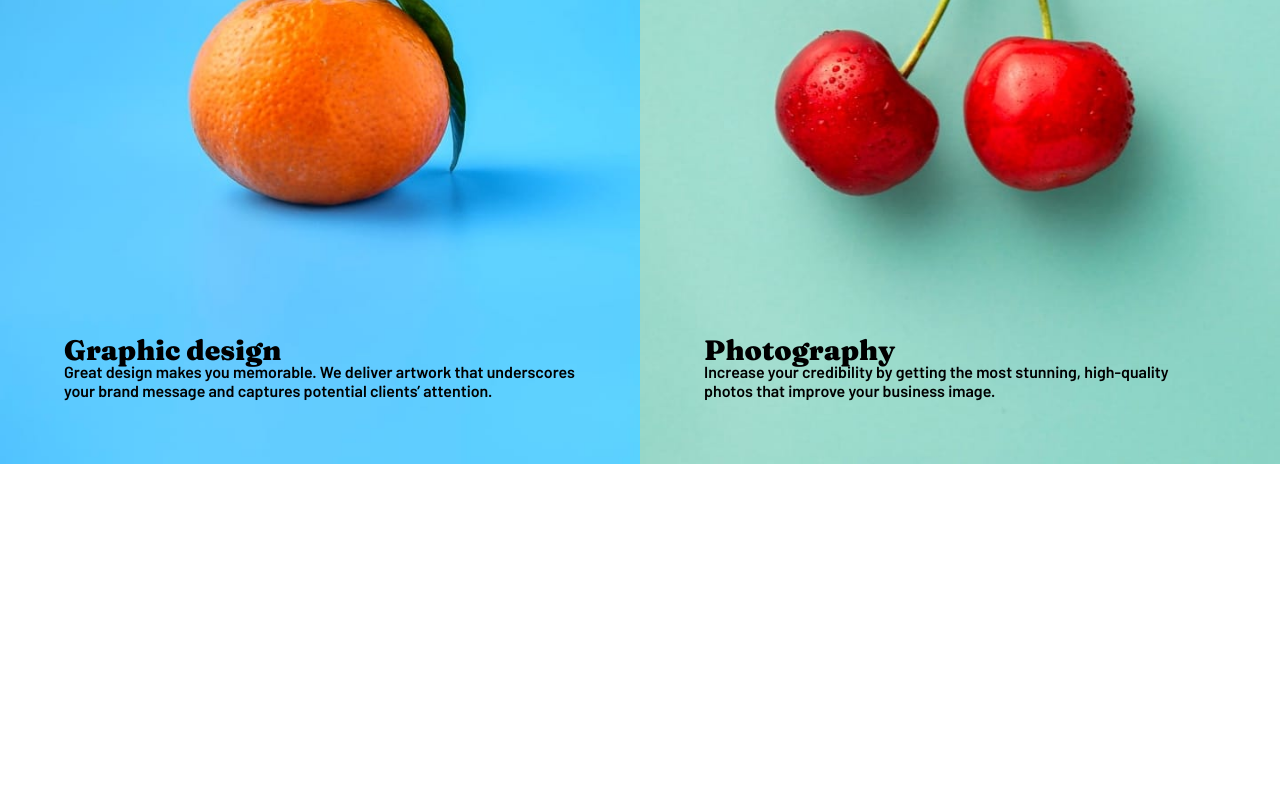
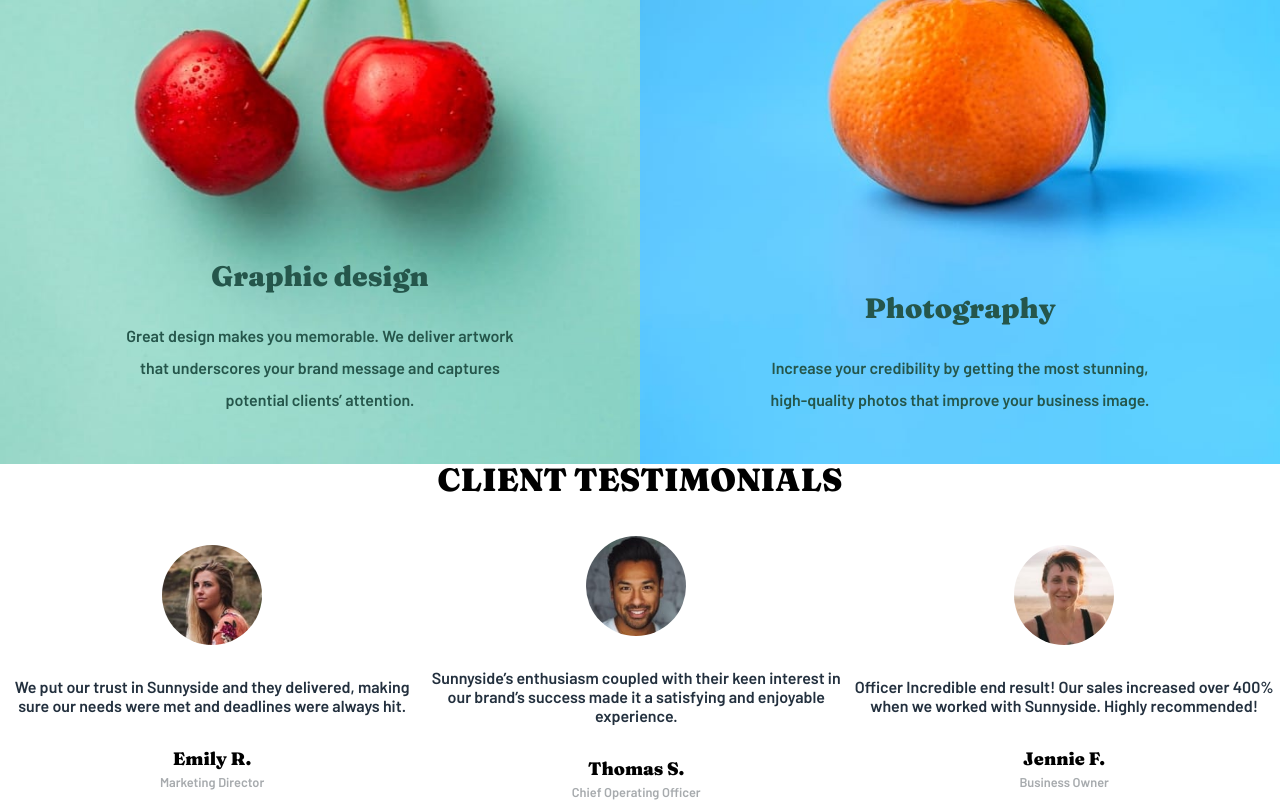
Before and after one commit to YerikAH/sunny-agency-frontend-mentor, a React (Vite) app: page / in a window 1280 px wide. Shown: the part 1938-2738 px from the top of the page. Before the commit the page ends 2405 px from the top, so only its background shows below. Built offline with nearby package versions, Linux system fonts and the light colour scheme.

Commit message:
start dev testimonials

```diff
--- /dev/null
+++ b/src/components/CardTestimonial.tsx
@@ -0,0 +1,28 @@
+import React from "react";
+import { PropsCard } from "../interface/interface";
+import {
+  CardDiv,
+  CardInfo,
+  CardJob,
+  CardName,
+  CardPhoto,
+  CardText,
+} from "../styles/seccion_four_style";
+
+export default function CardTestimonial({
+  image,
+  name,
+  testimonial,
+  job,
+}: PropsCard) {
+  return (
+    <CardDiv>
+      <CardPhoto src={image} />
+      <CardText>{testimonial}</CardText>
+      <CardInfo>
+        <CardName>{name}</CardName>
+        <CardJob>{job}</CardJob>
+      </CardInfo>
+    </CardDiv>
+  );
+}
--- /dev/null
+++ b/src/components/GridBackgroundComponent.tsx
@@ -0,0 +1,31 @@
+import React from "react";
+/* styles */
+import {
+  BackgroundImage,
+  BackgroundText,
+  GridBackground,
+  TextDescription,
+  TextTitle,
+} from "../styles/seccion_three_style";
+/* hook */
+import useWidth from "../hook/useWidth";
+/* props */
+import { PropsBg } from "../interface/interface";
+
+export default function GridBackgroundComponent({
+  imageDesktop,
+  imageMobile,
+  title,
+  description,
+}: PropsBg) {
+  const { windowWidth, renderImages } = useWidth();
+  return (
+    <GridBackground>
+      <BackgroundImage src={renderImages ? imageDesktop : imageMobile} />
+      <BackgroundText>
+        <TextTitle>{title}</TextTitle>
+        <TextDescription>{description}</TextDescription>
+      </BackgroundText>
+    </GridBackground>
+  );
+}
--- a/src/components/Main.tsx
+++ b/src/components/Main.tsx
@@ -1,5 +1,6 @@
 import React from "react";
 import { MainStyle } from "../styles/main_style";
+import SectionFour from "./SectionFour";
 import SectionOne from "./SectionOne";
 import SectionThree from "./SectionThree";
 import SectionTwo from "./SectionTwo";
@@ -10,6 +11,7 @@ export default function Main() {
       <SectionOne />
       <SectionTwo />
       <SectionThree />
+      <SectionFour />
     </MainStyle>
   );
 }
--- /dev/null
+++ b/src/components/SectionFour.tsx
@@ -0,0 +1,55 @@
+import React from "react";
+
+/* styles */
+import {
+  DivGrid,
+  SectionStyle,
+  TitleSection,
+} from "../styles/seccion_four_style";
+
+/* images */
+
+import emily from "../images/image-emily.jpg";
+import jennie from "../images/image-jennie.jpg";
+import thomas from "../images/image-thomas.jpg";
+import CardTestimonial from "./CardTestimonial";
+import {
+  JOB_ONE,
+  JOB_THREE,
+  JOB_TWO,
+  NAME_ONE,
+  NAME_THREE,
+  NAME_TWO,
+  TESTIMONIAL_ONE,
+  TESTIMONIAL_THREE,
+  TESTIMONIAL_TWO,
+} from "../constant/constant";
+
+/* components */
+export default function SectionFour() {
+  return (
+    <SectionStyle>
+      <TitleSection>client testimonials</TitleSection>
+      <DivGrid>
+        <CardTestimonial
+          image={emily}
+          job={JOB_ONE}
+          name={NAME_ONE}
+          testimonial={TESTIMONIAL_ONE}
+        />
+        <CardTestimonial
+          image={thomas}
+          job={JOB_TWO}
+          name={NAME_TWO}
+          testimonial={TESTIMONIAL_TWO}
+        />
+        <CardTestimonial
+          image={jennie}
+          job={JOB_THREE}
+          name={NAME_THREE}
+          testimonial={TESTIMONIAL_THREE}
+        />
+      </DivGrid>
+    </SectionStyle>
+  );
+}
--- a/src/components/SectionThree.tsx
+++ b/src/components/SectionThree.tsx
@@ -13,38 +13,26 @@ import {
   SR_TITLE_TWO,
 } from "../constant/constant";
 /* styles */
-import {
-  BackgroundImage,
-  BackgroundText,
-  DivGrid,
-  GridBackground,
-  SectionStyle,
-  TextDescription,
-  TextTitle,
-} from "../styles/seccion_three_style";
-import useWidth from "../hook/useWidth";
+import { DivGrid, SectionStyle } from "../styles/seccion_three_style";
+/* component */
+import GridBackgroundComponent from "./GridBackgroundComponent";
 
 export default function SectionThree() {
-  const { windowWidth, renderImages } = useWidth();
   return (
     <SectionStyle>
       <DivGrid>
-        <GridBackground>
-          <BackgroundImage
-            src={renderImages ? tangerineDesktop : tangerineMobile}
-          />
-          <BackgroundText>
-            <TextTitle>{SR_TITLE_ONE}</TextTitle>
-            <TextDescription>{SR_TEXT_ONE}</TextDescription>
-          </BackgroundText>
-        </GridBackground>
-        <GridBackground>
-          <BackgroundImage src={renderImages ? cherryDesktop : cherryMobile} />
-          <BackgroundText>
-            <TextTitle>{SR_TITLE_TWO}</TextTitle>
-            <TextDescription>{SR_TEXT_TWO}</TextDescription>
-          </BackgroundText>
-        </GridBackground>
+        <GridBackgroundComponent
+          imageDesktop={cherryDesktop}
+          imageMobile={cherryMobile}
+          title={SR_TITLE_ONE}
+          description={SR_TEXT_ONE}
+        />
+        <GridBackgroundComponent
+          imageDesktop={tangerineDesktop}
+          imageMobile={tangerineMobile}
+          title={SR_TITLE_TWO}
+          description={SR_TEXT_TWO}
+        />
       </DivGrid>
     </SectionStyle>
   );
--- a/src/constant/constant.ts
+++ b/src/constant/constant.ts
@@ -14,3 +14,19 @@ export const SR_TEXT_ONE =
 export const SR_TITLE_TWO = "Photography";
 export const SR_TEXT_TWO =
   "Increase your credibility by getting the most stunning, high-quality photos that improve your business image. ";
+// Text section four
+
+export const NAME_ONE = "Emily R.";
+export const NAME_TWO = "Thomas S.";
+export const NAME_THREE = "Jennie F.";
+
+export const TESTIMONIAL_ONE =
+  "We put our trust in Sunnyside and they delivered, making sure our needs were met and deadlines were always hit.";
+export const TESTIMONIAL_TWO =
+  "Sunnyside’s enthusiasm coupled with their keen interest in our brand’s success made it a satisfying and enjoyable experience.";
+export const TESTIMONIAL_THREE =
+  "Officer Incredible end result! Our sales increased over 400% when we worked with Sunnyside. Highly recommended!";
+
+export const JOB_ONE = "Marketing Director";
+export const JOB_TWO = "Chief Operating Officer";
+export const JOB_THREE = "Business Owner";
--- a/src/hook/useWidth.ts
+++ b/src/hook/useWidth.ts
@@ -14,7 +14,7 @@ function useWidth() {
   }, []);
 
   useEffect(() => {
-    windowWidth > 720 ? setRenderImages(true) : setRenderImages(false);
+    windowWidth > 1000 ? setRenderImages(true) : setRenderImages(false);
   }, [windowWidth]);
 
   return { windowWidth, renderImages };
--- /dev/null
+++ b/src/styles/seccion_four_style.ts
@@ -0,0 +1,53 @@
+import styled from "styled-components";
+
+export const SectionStyle = styled.section`
+  display: flex;
+  justify-content: center;
+  align-items: center;
+  width: 100%;
+  flex-direction: column;
+`;
+export const TitleSection = styled.h2`
+  font: normal normal 900 2rem/2rem var(--font-fraunces);
+  text-transform: uppercase;
+`;
+export const DivGrid = styled.div`
+  margin-top: 2.5rem;
+  display: grid;
+  max-width: 1440px;
+  width: 100%;
+  justify-content: space-between;
+  @media (min-width: 720px) {
+    grid-template-columns: auto auto auto;
+  }
+`;
+
+export const CardDiv = styled.div`
+  display: flex;
+  justify-content: center;
+  align-items: center;
+  flex-direction: column;
+  gap: 2rem;
+`;
+export const CardPhoto = styled.img`
+  width: 6.25rem;
+  height: 6.25rem;
+  object-fit: cover;
+  border-radius: 115rem;
+`;
+export const CardText = styled.p`
+  text-align: center;
+  color: var(--very-dark-desaturated-blue);
+`;
+
+export const CardInfo = styled.div``;
+export const CardName = styled.h4`
+  font: normal normal 900 1.125rem/1.5rem var(--font-fraunces);
+  text-align: center;
+`;
+export const CardJob = styled.span`
+  font-size: 0.8rem;
+  color: var(--grayish-blue);
+  text-align: center;
+  margin-top: 1rem;
+`;
--- a/src/styles/seccion_three_style.ts
+++ b/src/styles/seccion_three_style.ts
@@ -30,9 +30,27 @@ export const BackgroundImage = styled.img`
 export const BackgroundText = styled.div`
   position: absolute;
   bottom: 0;
-  padding: 4rem;
+  padding: 3rem 1rem;
+  display: flex;
+  width: 100%;
+  justify-content: center;
+  align-items: center;
+  flex-direction: column;
 `;
 export const TextTitle = styled.h3`
   font: normal normal 900 1.75rem/1.5rem var(--font-fraunces);
+  color: var(--dark-desaturated-cyan);
+  text-align: center;
 `;
-export const TextDescription = styled.p``;
+export const TextDescription = styled.p`
+  text-align: center;
+  font: normal normal 600 1rem/2rem var(--font-barlow);
+  margin-top: 2rem;
+  color: var(--dark-desaturated-cyan);
+  @media (min-width: 1200px) {
+    max-width: 85%;
+  }
+  @media (min-width: 1200px) {
+    max-width: 390px;
+  }
+`;
--- a/src/styles/seccion_two_style.ts
+++ b/src/styles/seccion_two_style.ts
@@ -55,7 +55,7 @@ export const InfoTitle = styled.h2`
   }
 `;
 export const InfoText = styled.p`
-  font: normal normal 500 1rem/1.8rem var(--font-barlow);
+  font: normal normal 600 1rem/1.8rem var(--font-barlow);
   color: var(--dark-grayish-blue);
   text-align: center;
   margin: 1.5rem 0;
```
Also changed, not shown: src/interface/interface.ts (+12 -0 lines).
